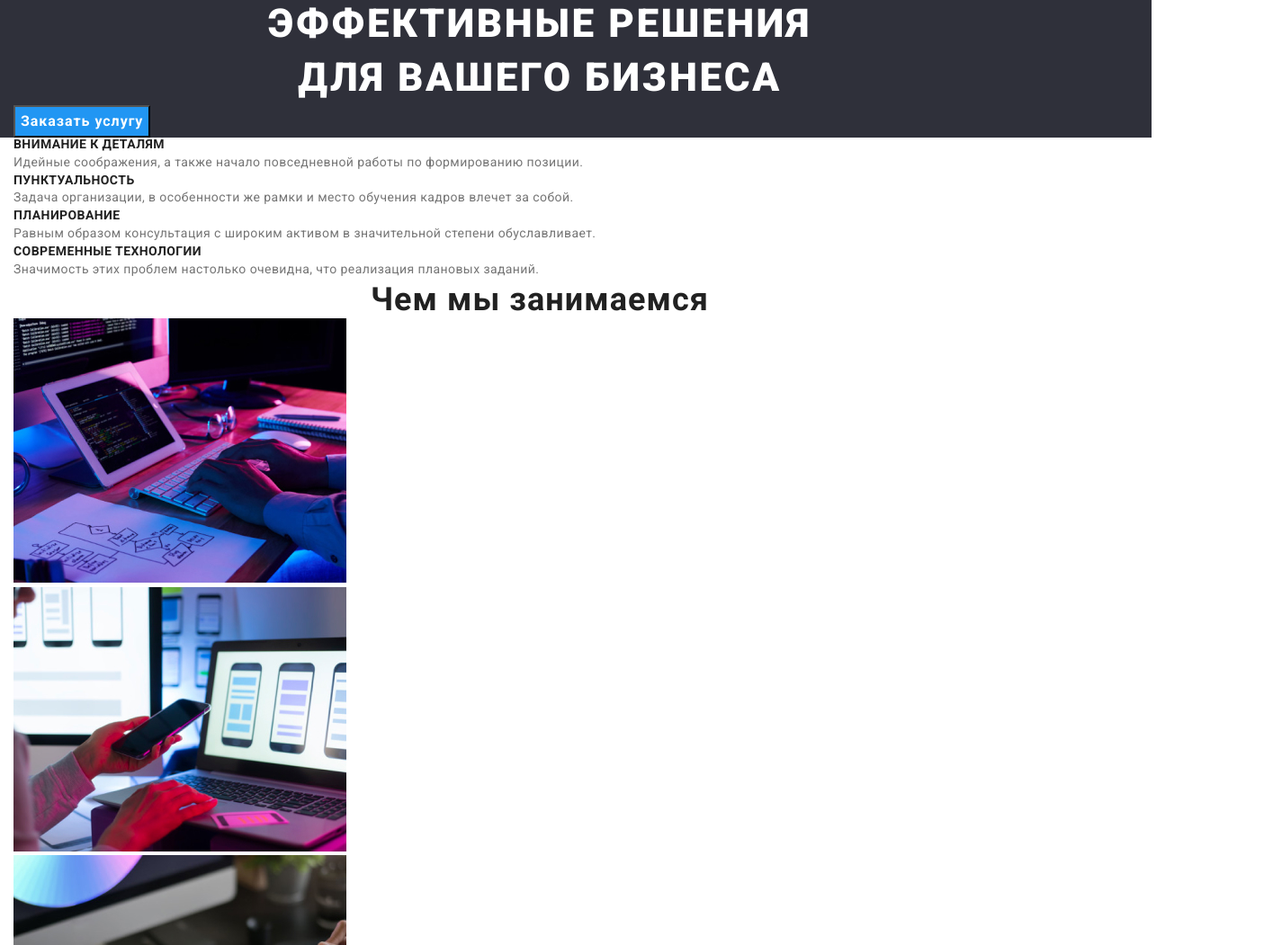
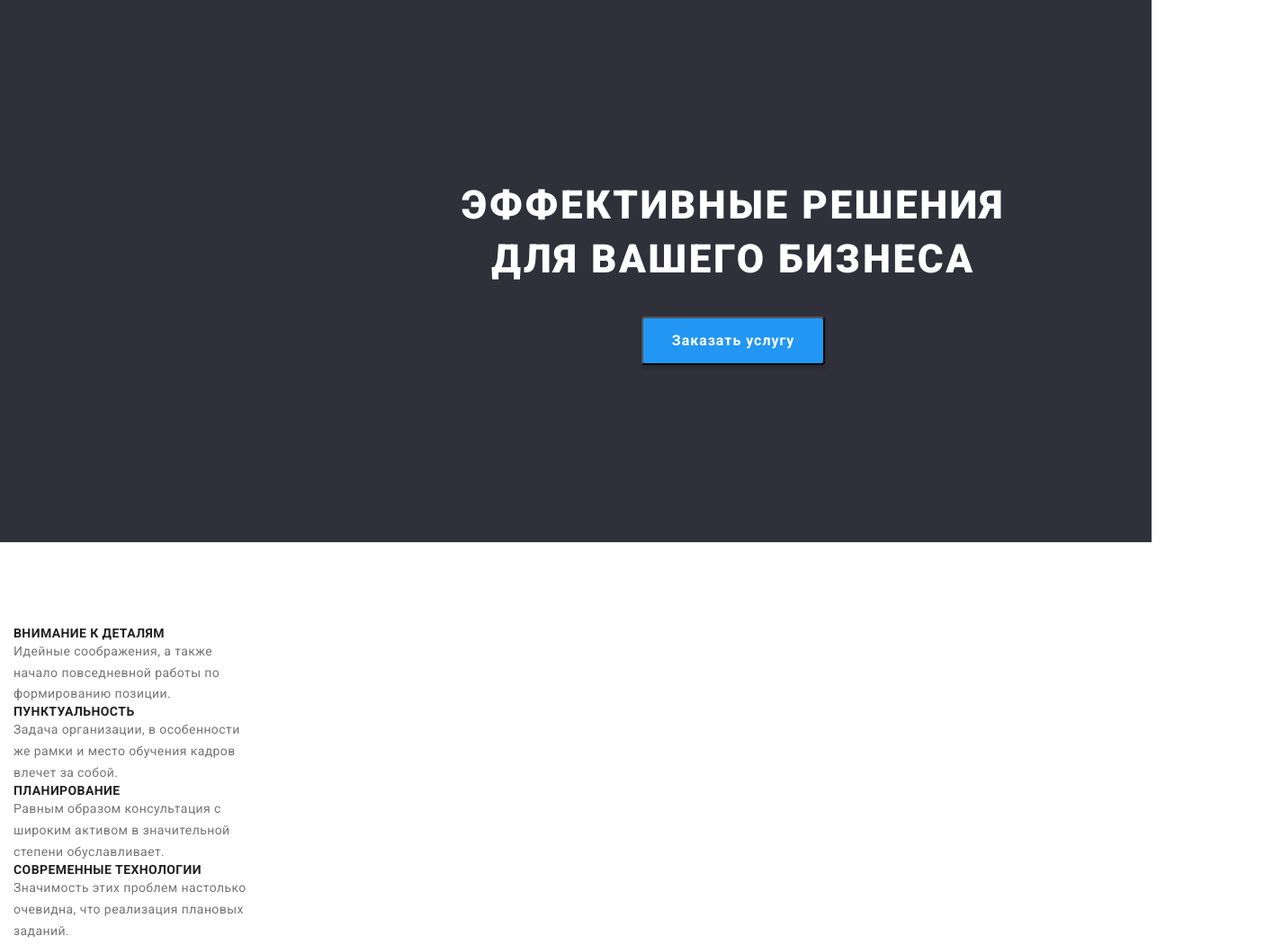
Before and after one commit to KristinaBatyo/goit-markup-hw-03, a plain HTML site: page index.html in a window 1280 px wide. Shown: the part 126-1177 px from the top of the page at 90% size, 1415 px wide, since content can reach past the window. Drawn offline with nearby package versions, Linux system fonts and the light colour scheme.

Commit message:
backdown

```diff
--- a/css/styles.css
+++ b/css/styles.css
@@ -6,6 +6,10 @@
     --background-white-color: #FFFFFF;
     --backgroubd-color: #2F303A;
     --portfolio-background-buttom: #F5F4FA;
+    --margin-top-buttom: 94px;
+}
+* {
+    box-sizing: border-box;
 }
 p,
 h1,
@@ -38,6 +42,13 @@ body {
     list-style: none;
 }
 /* -------------- Logo -------------- */
+
+header {
+    border-width: 1px;
+    border-style: solid;
+    border-color: #ECECEC;
+}
+
 .logo {
 color: var(--accent-color);
 
@@ -96,6 +107,10 @@ text-decoration: none;
 .hero.icon,
 .icon {
     background-color: var(--backgroubd-color);
+
+    padding-top: 200px;
+    padding-bottom: 197px;
+    text-align: center;
 }
 .button {
     color: var(--background-white-color);
@@ -107,6 +122,13 @@ text-decoration: none;
     align-items: center;
     text-align: center;
     letter-spacing: 0.06em;
+
+    display: inline-block;
+    padding: 10px 32px;
+    min-width: 200px;
+    box-shadow: 0px 4px 4px rgba(0, 0, 0, 0.15);
+    border-radius: 4px;
+    margin-top: 33px;
 }
 /* -------------- Section -------------- */
 .section .section-title {
@@ -117,12 +139,31 @@ text-decoration: none;
     text-align: center;
     letter-spacing: 0.03em;
 }
+
+
 .subtitle {
     color: var(--primary-text-color);
     font-size: 14px;
     line-height: 1.71;
     letter-spacing: 0.03em;
+
+    width: 270px;
 }
+
+.section.benefits {
+    padding-top: 94px;
+}
+
+.section.work {
+    text-align: center;
+    margin-top: var(--margin-top-buttom);
+    padding-bottom: var(--margin-top-buttom);
+}
+
+.photo-to-occupy {
+    margin-top: 50px;
+}
+
 /* -------------- Feature -------------- */
 .feature-list .title {
     color: var(--header-color);
@@ -133,6 +174,7 @@ text-decoration: none;
     line-height: 1.14;
     letter-spacing: 0.03em;
     text-transform: uppercase;
+
 }
 .visually-hidden {
     position: absolute;
@@ -150,6 +192,10 @@ text-decoration: none;
 /* -------------- Occupation -------------- */
 
 /* -------------- Team -------------- */
+.our-photos {
+    margin-top: 50px;
+}
+
 .name {
     color: var(--header-color);
     font-weight: 500;
@@ -169,6 +215,10 @@ text-decoration: none;
 }
 .section.team {
     background-color: #F5F4FA;
+
+    text-align: center;
+    padding-top: 186px;
+    padding-bottom: var(--margin-top-buttom);
 }
 .text-link {
     text-decoration: none;
@@ -197,6 +247,13 @@ address {
 .contacts:hover,
 .contacts:focus{
     color: var(--accent-color);
+}
+
+.icon {
+    text-align: left;
+    padding-top: 60px;
+    padding-bottom: 60px;
+    padding-left: 215px;
 }
 
 /* -------------- PORTFOLIO -------------- */
@@ -231,3 +288,12 @@ address {
 .list-decoration {
     text-decoration: none;
 }
+
+.subject {
+    margin-top: var(--margin-top-buttom);
+    margin-bottom: var(--margin-top-buttom);
+}
+
+.decoration {
+    padding-top: 88px;
+}
--- a/index.html
+++ b/index.html
@@ -40,7 +40,7 @@
     </div>
     </section>
     <!--Переваги-->
-    <section class="section">
+    <section class="section benefits">
         <div class="container">
         <h2 class="visually-hidden">Наши преимущества</h2>
         <ul class="feature-list list">
@@ -64,10 +64,10 @@
         </div>
     </section>
     <!--Чим займаємось-->
-    <section class="section">
+    <section class="section work">
         <div class="container">
         <h2 class="section-title">Чем мы занимаемся</h2>
-        <ul class="list">
+        <ul class="list photo-to-occupy">
         <li>
             <a href=""> <img src="./images/img1.jpg" alt="фото-1" width="370" height="294"> </a>
         </li>
@@ -84,7 +84,7 @@
     <section class="section team">
         <div class="container">
         <h2 class="section-title">Наша команда</h2>
-        <ul class="list">
+        <ul class="list our-photos">
         <li>
             <a href="" class="text-link"> <img src="./images/img4.jpg" alt="фото-4" width="270" height="260">
                 <h3 class="name"> Игорь Демьяненко </h3> <p class="profession">Product Designer</p> </a>
```
Also changed, not shown: portfolio.html (+4 -3 lines).
